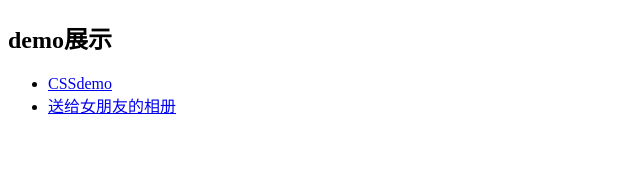
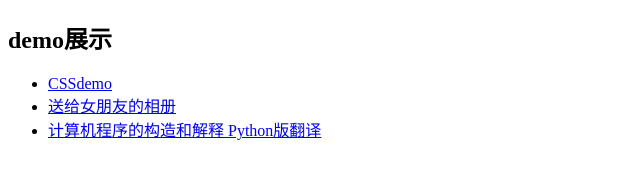
Before and after one commit to zltshadow/zltshadow.github.io, a plain HTML site: page index.html in a window 1280 px wide. Shown: the whole page, without its empty margins (0-640 px from the left). Drawn offline with Linux system fonts and the light colour scheme.

Commit message:
添加计算机程序的构造与解释 Python版 中文翻译

```diff
--- a/index.html
+++ b/index.html
@@ -15,6 +15,9 @@
     <li>
       <a href="demo/love/photo-album/index.html">送给女朋友的相册</a>
     </li>
+	<li>
+      <a href="https://zlt-shadow.gitbook.io/sicp-in-python-cn/">计算机程序的构造和解释 Python版翻译</a>
+    </li>
   </ul>
 </body>
 </html>
```
